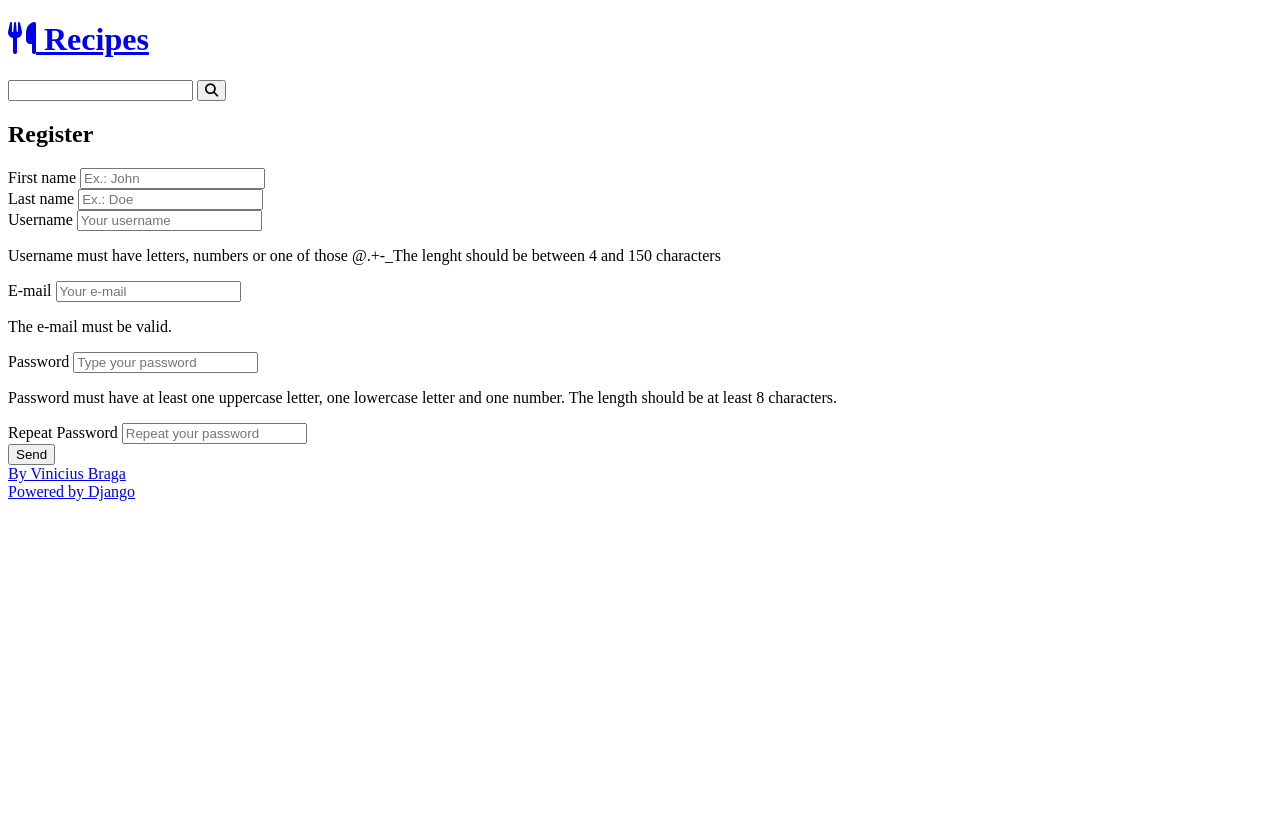
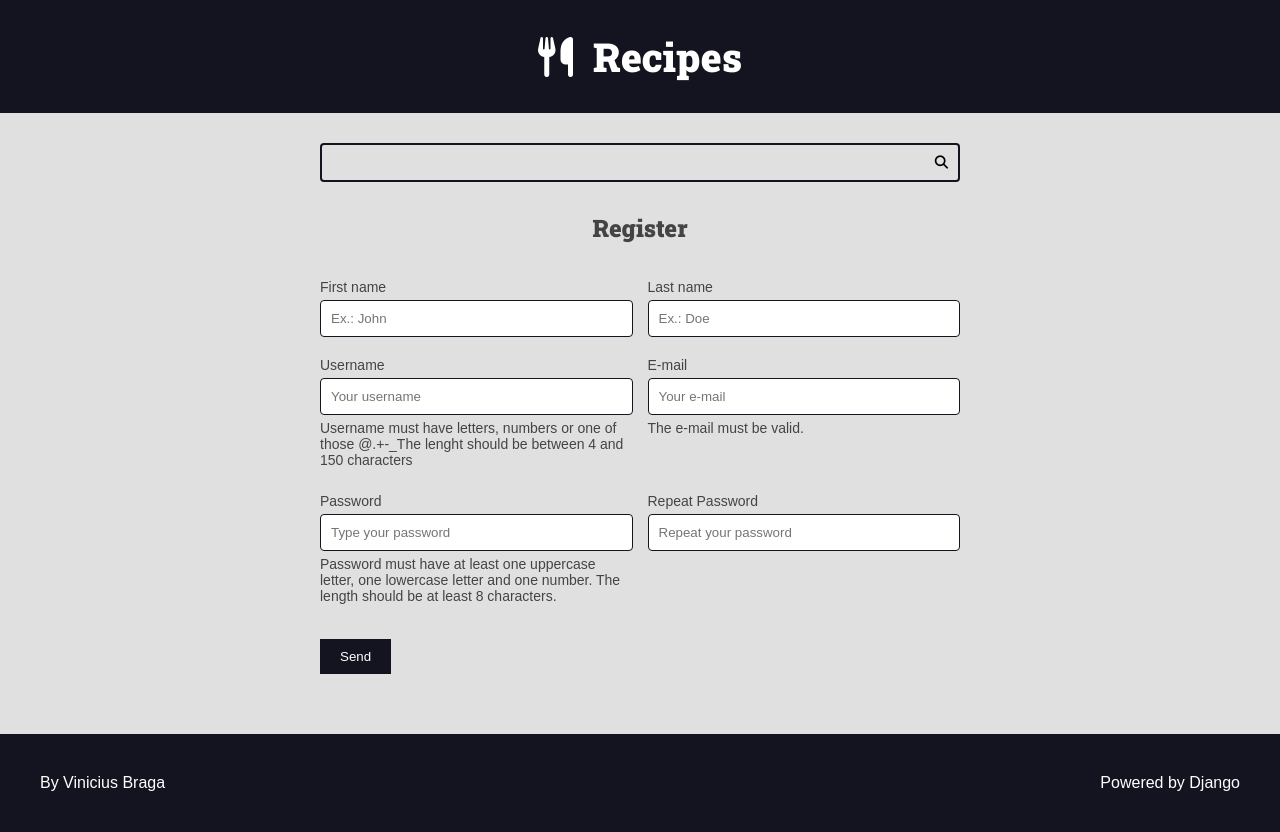
Before and after one commit to ViniciusBrag/Course-DjangoRest, a Django app: page /authors/register/ in a window 1280 px wide. Before the commit the page ends 501 px from the top, so only its background shows below. Run offline with Django 4.2, Linux system fonts and the light colour scheme; some libraries are stand-ins or nearby versions.

Commit message:
Organize files

```diff
--- /dev/null
+++ b/base_static/global/css/style.css
@@ -0,0 +1,425 @@
+:root {
+    --color-primary: #269fe6;
+    --color-primary-hover: #2086c2;
+    --color-primary-dark: #13141f;
+    --color-primary-dark-hover: #212336;
+    --color-primary-light: #d4ecfa;
+    --color-primary-light-hover: #bdd8e7;
+
+    --color-white: #fff;
+    --color-black: #000;
+
+    --color-dark-text: #444;
+    --color-info-light: #cce5ff;
+    --color-debug-light: #cce5ff;
+    --color-success-light: #d4edda;
+    --color-alert-light: #fff3cd;
+    --color-warning-light: #fff3cd;
+    --color-error-light: #f8d7da;
+
+    --color-info-dark: #4d86c4;
+    --color-debug-dark: #4d86c4;
+    --color-success-dark: #4a9c5d;
+    --color-alert-dark: #927f40;
+    --color-warning-dark: #927f40;
+    --color-error-dark: #da525d;
+
+    --color-gray-0: #f9f9f9;
+    --color-gray-1: #e0e0e0;
+    --color-gray-2: #c7c7c7;
+    --color-gray-3: #aeaeae;
+    --color-gray-4: #959595;
+    --color-gray-5: #7d7d7d;
+    --color-gray-6: #646464;
+    --color-gray-7: #4b4b4b;
+    --color-gray-8: #323232;
+    --color-gray-9: #191919;
+
+    --font-primary: sans-serif;
+    --font-headings: 'Roboto Slab', serif;
+
+    --spacing-gutter-medium: 3rem;
+    --spacing-gutter-large: 4rem;
+  }
+
+  * {
+    padding: 0;
+    margin: 0;
+    box-sizing: border-box;
+  }
+
+  html {
+    font-size: 62.5%;
+  }
+
+  body {
+    font-size: 1.6rem;
+    font-family: var(--font-primary);
+    background: var(--color-gray-1);
+    color: var(--color-dark-text);
+  }
+
+  h1,
+  h2,
+  h3,
+  h4,
+  h5,
+  h6 {
+    font-family: var(--font-headings);
+  }
+
+  .container {
+    max-width: 144rem;
+    margin: 0 auto;
+    padding: var(--spacing-gutter-medium);
+  }
+
+  .main-header-container {
+    background: var(--color-primary-dark);
+  }
+
+  .main-logo {
+    font-size: 4rem;
+    color: var(--color-white);
+    text-decoration: none;
+    display: flex;
+    flex-flow: row nowrap;
+    align-items: center;
+    justify-content: center;
+    width: fit-content;
+    margin: 0 auto;
+  }
+
+  .main-logo-icon {
+    margin-right: 2rem;
+  }
+
+  .search-form {
+    border: 0.2rem solid var(--color-primary-dark);
+    max-width: 64rem;
+    margin: 0 auto;
+    border-radius: 0.4rem;
+    position: relative;
+    transition: all 300ms ease-in-out;
+  }
+
+  .search-input,
+  .search-button {
+    border: none;
+    background: none;
+    outline: none;
+    padding: 1rem;
+    transition: all 300ms ease-in-out;
+  }
+
+  .search-input {
+    width: 100%;
+    padding-right: 3rem;
+  }
+
+  .search-button {
+    position: absolute;
+    top: 0;
+    right: 0;
+  }
+
+  .search-button:focus {
+    outline: 1px solid var(--color-primary);
+    background: rgba(0, 0, 0, 0.05);
+  }
+
+  .search-form:focus-within {
+    border-color: var(--color-primary);
+    background: var(--color-white);
+  }
+
+  .search-form:focus-within .search-button {
+    color: var(--color-primary);
+  }
+
+  .main-content {
+    padding-top: 0;
+  }
+
+  .main-content-list {
+    display: grid;
+    grid-template-columns: repeat(auto-fit, minmax(340px, 1fr));
+    gap: var(--spacing-gutter-large);
+  }
+
+  .recipe {
+    background: var(--color-white);
+    box-shadow: -5px 5px 10px rgba(0, 0, 0, 0.2);
+    transform: scale(1);
+    transition: all 300ms ease-in-out;
+    border-radius: 0.4rem;
+    overflow: hidden;
+  }
+
+  .recipe img {
+    max-width: 100%;
+  }
+
+  .recipe-list-item {
+    max-width: 64rem;
+    height: fit-content;
+  }
+
+  .recipe-list-item:hover {
+    transform: scale(1.02);
+    box-shadow: -8px 8px 18px rgba(0, 0, 0, 0.25);
+  }
+
+  .recipe-title-container {
+    padding: var(--spacing-gutter-medium);
+    padding-bottom: 2rem;
+  }
+
+  .recipe-title-container a {
+    text-decoration: none;
+    color: var(--color-primary-dark);
+  }
+
+  .recipe-author {
+    padding: 0 var(--spacing-gutter-medium);
+  }
+
+  .recipe-content {
+    padding: var(--spacing-gutter-medium);
+    padding-top: 2rem;
+  }
+
+  .recipe-author-item {
+    color: var(--color-gray-4);
+    margin-right: 1rem;
+    font-style: italic;
+    font-size: 1.4rem;
+  }
+
+  .recipe-author a {
+    color: var(--color-primary);
+    transition: all 300ms ease-in-out;
+    text-decoration: none;
+  }
+
+  .recipe-author a:hover {
+    color: var(--color-primary-dark);
+  }
+
+  .recipe-meta-container {
+    display: flex;
+    flex-flow: row wrap;
+    padding: var(--spacing-gutter-medium);
+    background: var(--color-gray-1);
+  }
+
+  .recipe-meta {
+    display: flex;
+    flex-flow: column nowrap;
+    flex-shrink: 1;
+    flex-grow: 1;
+    text-align: center;
+  }
+
+  .recipe-meta-title {
+    font-size: 1.6rem;
+  }
+
+  .recipe-footer a {
+    background: var(--color-primary-dark);
+    display: block;
+    color: var(--color-white);
+    text-decoration: none;
+    text-align: center;
+    padding: 1.5rem var(--spacing-gutter-medium);
+    transition: all 300ms ease-in-out;
+  }
+
+  .recipe-footer a:hover {
+    filter: brightness(2);
+  }
+
+  .main-content-detail .recipe-list-item {
+    max-width: 84rem;
+    margin: 0 auto;
+  }
+
+  .main-content-detail .recipe-list-item:hover {
+    transform: scale(1);
+    box-shadow: -5px 5px 15px rgba(0, 0, 0, 0.2);
+  }
+
+  .preparation-steps {
+    padding: var(--spacing-gutter-medium);
+  }
+
+  .main-footer {
+    display: flex;
+    align-items: center;
+    justify-content: space-between;
+    background: var(--color-primary-dark);
+    color: var(--color-white);
+    padding: var(--spacing-gutter-large);
+  }
+
+  .main-footer a {
+    color: var(--color-white);
+    text-decoration: none;
+    transition: all 300ms ease-in-out;
+  }
+
+  .main-footer a:hover {
+    filter: brightness(0.8);
+  }
+
+  .preparation-steps h1,
+  .preparation-steps h2,
+  .preparation-steps h3,
+  .preparation-steps h4,
+  .preparation-steps h5,
+  .preparation-steps h6,
+  .preparation-steps p,
+  .preparation-steps pre {
+    margin: 2rem 0;
+  }
+
+  .preparation-steps ol,
+  .preparation-steps ul {
+    margin: 2rem;
+    padding: 0 2rem;
+  }
+
+  .pagination-content {
+    display: flex;
+    flex-flow: row wrap;
+    gap: 1rem 0.5rem;
+  }
+
+  .pagination .page-item {
+    background: var(--color-gray-3);
+    padding: 0.5rem 1rem;
+  }
+
+  .pagination .page-link {
+    text-decoration: none;
+    background: var(--color-primary);
+    color: var(--color-white);
+  }
+
+  .pagination .page-current {
+    background: var(--color-primary-dark);
+  }
+
+  /* FORMS */
+
+  .form-content {
+    max-width: 64rem;
+    margin: 0 auto;
+    margin-bottom: var(--spacing-gutter-medium);
+  }
+
+  .form-content input {
+    width: 100%;
+    padding: 1rem;
+    border-radius: 0.4rem;
+    border: 1px solid var(--color-primary-dark);
+  }
+
+  .form-content label,
+  .form-content .help-text,
+  .errorlist {
+    display: block;
+    margin: 0.5rem 0;
+    font-size: 1.4rem;
+    list-style-type: none;
+  }
+
+  .errorlist {
+    color: var(--color-error-dark);
+  }
+
+  .form-content-grid {
+    display: grid;
+    grid-template-columns: repeat(auto-fit, minmax(30rem, 1fr));
+    gap: calc(var(--spacing-gutter-medium) / 2);
+  }
+
+  .form-content button {
+    padding: 1rem 2rem;
+    border: none;
+    background: var(--color-primary-dark);
+    color: var(--color-white);
+  }
+
+
+
+  /* MESSAGES */
+
+  .messages-container {
+    display : flex;
+    flex-flow: column nowrap;
+    gap: calc(var(--spacing-gutter-medium) / 2)
+  }
+
+
+  .message {
+    padding: 1rem;
+    border-radius: 4px;
+    border: 1px solid var(--color-dark-text);
+    background: var(--color-gray-2);
+    color: var(--color-dark-text);
+  }
+
+  .message-error {
+    border: 1px solid var(--color-error-dark);
+    background: var(--color-error-light);
+    color: var(--color-error-dark);
+  }
+
+  .message-success {
+    border: 1px solid var(--color-success-dark);
+    background: var(--color-success-light);
+    color: var(--color-success-dark);
+  }
+
+  .message-warning {
+    border: 1px solid var(--color-warning-dark);
+    background: var(--color-warning-light);
+    color: var(--color-warning-dark);
+  }
+
+  .message-info {
+    border: 1px solid var(--color-info-dark);
+    background: var(--color-info-light);
+    color: var(--color-info-dark);
+  }
+
+  .message-debug {
+    border: 1px solid var(--color-debug-dark);
+    background: var(--color-debug-light);
+    color: var(--color-debug-dark);
+  }
+
+
+
+  /* Generics */
+
+  .center {
+    text-align: center;
+  }
+
+  .m-x {
+    margin: 0 var(--spacing-gutter-medium);
+  }
+
+  .m-y {
+    margin: var(--spacing-gutter-medium) 0;
+  }
+
+
+  @media (max-width: 600px) {
+    .main-content-list,
+    .form-content-grid {
+      grid-template-columns: repeat(auto-fit, minmax(100%, 1fr));
+    }
+  }
--- a/base_templates/global/base.html
+++ b/base_templates/global/base.html
@@ -2,20 +2,20 @@
 <html lang="pt-BR">
 
 <head>
-    {% include 'recipes/partials/head.html' %}
-    <title>{% block title %}{% endblock title %} Recipes</title>
+    {% include 'global/partials/head.html' %}
+    <title>{% block title %}{% endblock title %}Recipes</title>
 </head>
 
 <body>
-    {% include 'recipes/partials/header.html' %}
-    {% include 'recipes/partials/search.html' %}
+    {% include 'global/partials/header.html' %}
+    {% include 'global/partials/search.html' %}
 
     <main class="main-content-container">
         {% block content %}{% endblock content %}
-        {% include 'recipes/partials/pagination.html' %}
+        {% include 'global/partials/pagination.html' %}
     </main>
 
-    {% include 'recipes/partials/footer.html' %}
+    {% include 'global/partials/footer.html' %}
 </body>
 
 </html>
--- a/project/recipes/templates/recipes/partials/head.html
+++ b/base_templates/global/partials/head.html
@@ -22,7 +22,7 @@ crossorigin="anonymous" referrerpolicy="no-referrer" />
 <link rel="preconnect" href="https://fonts.gstatic.com" crossorigin>
 <link href="https://fonts.googleapis.com/css2?family=Roboto+Slab:wght@900&display=swap" rel="stylesheet">
 
-<link rel="stylesheet" href="{% static 'recipes/css/style.css' %}">
+<link rel="stylesheet" href="{% static 'global/css/style.css' %}">
 
 
 </head>
--- a/project/authors/views.py
+++ b/project/authors/views.py
@@ -1,6 +1,8 @@
 from django.contrib import messages
 from django.http import Http404
 from django.shortcuts import redirect, render
+from django.urls import reverse
+
 from project.authors.forms import RegisterForm
 
 
@@ -9,6 +11,7 @@ def register_view(request):
     form = RegisterForm(register_form_data)
     return render(request, 'authors/pages/register_view.html', {
         'form': form,
+        'form_action': reverse('authors:create'),
     })
 
 
--- a/project/recipes/templates/recipes/pages/home.html
+++ b/project/recipes/templates/recipes/pages/home.html
@@ -3,7 +3,7 @@
 {% block title %}Home | {% endblock title %}
 
 {% block content %}
-{% include 'recipes/partials/messages.html' %}
+{% include 'global/partials/messages.html' %}
 
 <div class="main-content main-content-list container">
 {% for recipe in recipes %}
--- a/project/recipes/templates/recipes/pages/search.html
+++ b/project/recipes/templates/recipes/pages/search.html
@@ -5,7 +5,7 @@
 {% block content %}
 <div class="main-content main-content-list container">
 {% for recipe in recipes %}
-    {% include 'recipes/partials/recipe.html' %}
+    {% include 'global/partials/recipe.html' %}
 {% empty %}
     <div class="center m-y">
         <h1>No recipes found here </h1>
--- a/project/recipes/views.py
+++ b/project/recipes/views.py
@@ -3,6 +3,7 @@ import os
 from django.db.models import Q
 from django.http.response import Http404
 from django.shortcuts import get_list_or_404, get_object_or_404, render
+
 from project.recipes.models import Recipe
 from utils.pagination import make_pagination
 
--- a/project/settings.py
+++ b/project/settings.py
@@ -122,7 +122,9 @@ USE_TZ = True
 # https://docs.djangoproject.com/en/4.0/howto/static-files/
 
 STATIC_URL = 'static/'
-STATICFILES_DIR = [BASE_DIR / 'base_static']
+STATICFILES_DIRS = [
+    BASE_DIR / 'base_static',
+]
 STATIC_ROOT = BASE_DIR / 'static'
 
 MEDIA_URL = '/media/'
```
Also changed, not shown: base_templates/global/partials/form.html (added, +36 -0 lines), project/authors/templates/authors/pages/register_view.html (+2 -36 lines), base_templates/global/partials/footer.html (renamed from project/recipes/templates/recipes/partials/footer.html), base_templates/global/partials/header.html (renamed from project/recipes/templates/recipes/partials/header.html), base_templates/global/partials/messages.html (renamed from project/recipes/templates/recipes/partials/messages.html), base_templates/global/partials/pagination.html (renamed from project/recipes/templates/recipes/partials/pagination.html), base_templates/global/partials/search.html (renamed from project/recipes/templates/recipes/partials/search.html), 1 other file.
